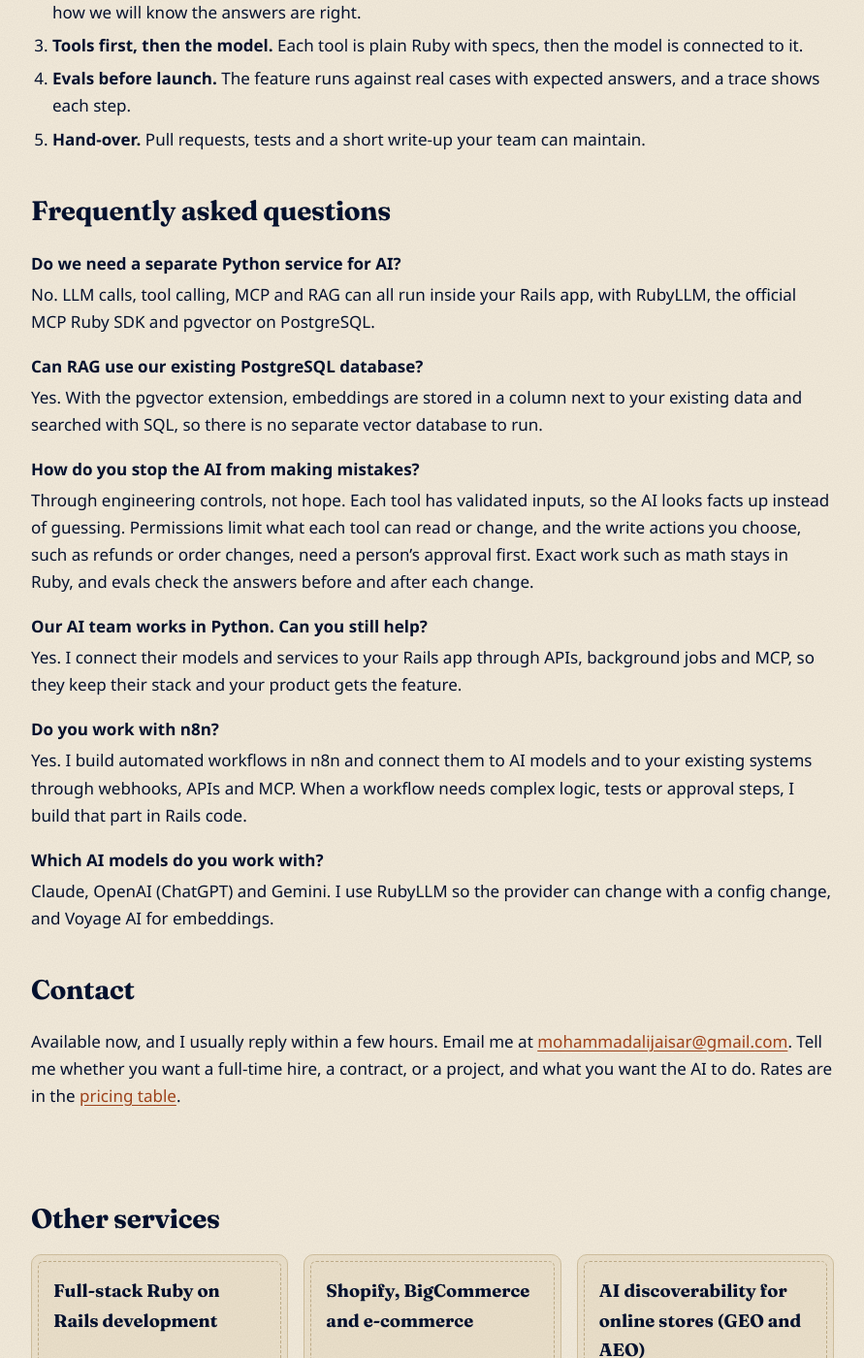
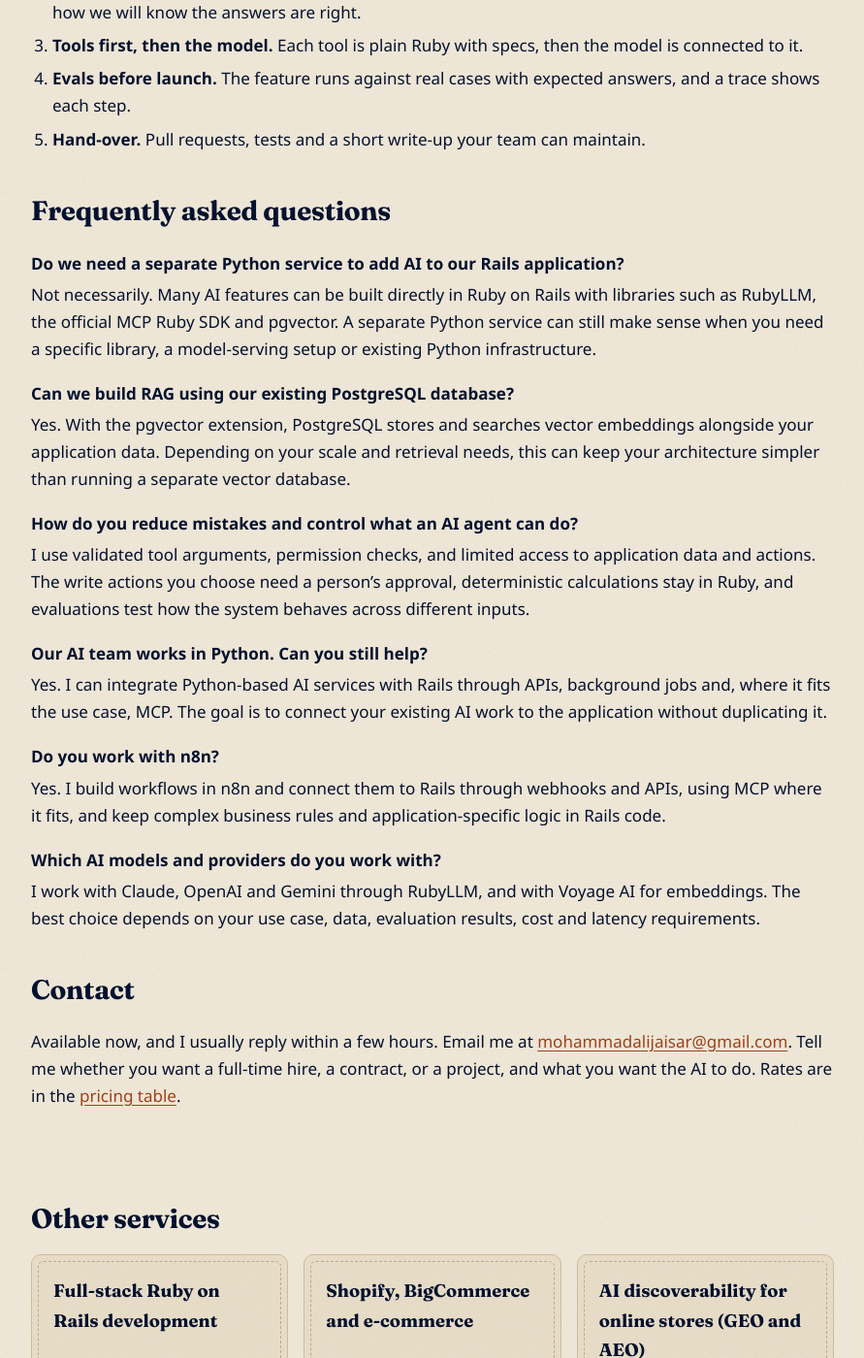
Before and after one commit to mjesar/mjesar.github.io, a Jekyll site: the page built from services/ai-in-rails/index.md, in a window 1280 px wide and 1400 px high, scrolled down 2531 px. Shown: the whole window at 97% size, without its empty margins (194-1085 px from the left). Built offline with Jekyll 4.4.1, drawn with Linux system fonts in a browser that asks for light colours.

Commit message:
rewrite faqs to answer first, avoid absolute claims and match ai approval wording

```diff
--- a/services/ai-in-rails/index.md
+++ b/services/ai-in-rails/index.md
@@ -7,18 +7,18 @@
 promise: AI that answers from your real data and can only do what you allow, built into the Rails app and systems you already run instead of a separate stack.
 contact_ask: what you want the AI to do
 faq:
-  - q: "Do we need a separate Python service for AI?"
-    a: "No. LLM calls, tool calling, MCP and RAG can all run inside your Rails app, with RubyLLM, the official MCP Ruby SDK and pgvector on PostgreSQL."
-  - q: "Can RAG use our existing PostgreSQL database?"
-    a: "Yes. With the pgvector extension, embeddings are stored in a column next to your existing data and searched with SQL, so there is no separate vector database to run."
-  - q: "How do you stop the AI from making mistakes?"
-    a: "Through engineering controls, not hope. Each tool has validated inputs, so the AI looks facts up instead of guessing. Permissions limit what each tool can read or change, and the write actions you choose, such as refunds or order changes, need a person's approval first. Exact work such as math stays in Ruby, and evals check the answers before and after each change."
+  - q: "Do we need a separate Python service to add AI to our Rails application?"
+    a: "Not necessarily. Many AI features can be built directly in Ruby on Rails with libraries such as RubyLLM, the official MCP Ruby SDK and pgvector. A separate Python service can still make sense when you need a specific library, a model-serving setup or existing Python infrastructure."
+  - q: "Can we build RAG using our existing PostgreSQL database?"
+    a: "Yes. With the pgvector extension, PostgreSQL stores and searches vector embeddings alongside your application data. Depending on your scale and retrieval needs, this can keep your architecture simpler than running a separate vector database."
+  - q: "How do you reduce mistakes and control what an AI agent can do?"
+    a: "I use validated tool arguments, permission checks, and limited access to application data and actions. The write actions you choose need a person's approval, deterministic calculations stay in Ruby, and evaluations test how the system behaves across different inputs."
   - q: "Our AI team works in Python. Can you still help?"
-    a: "Yes. I connect their models and services to your Rails app through APIs, background jobs and MCP, so they keep their stack and your product gets the feature."
+    a: "Yes. I can integrate Python-based AI services with Rails through APIs, background jobs and, where it fits the use case, MCP. The goal is to connect your existing AI work to the application without duplicating it."
   - q: "Do you work with n8n?"
-    a: "Yes. I build automated workflows in n8n and connect them to AI models and to your existing systems through webhooks, APIs and MCP. When a workflow needs complex logic, tests or approval steps, I build that part in Rails code."
-  - q: "Which AI models do you work with?"
-    a: "Claude, OpenAI (ChatGPT) and Gemini. I use RubyLLM so the provider can change with a config change, and Voyage AI for embeddings."
+    a: "Yes. I build workflows in n8n and connect them to Rails through webhooks and APIs, using MCP where it fits, and keep complex business rules and application-specific logic in Rails code."
+  - q: "Which AI models and providers do you work with?"
+    a: "I work with Claude, OpenAI and Gemini through RubyLLM, and with Voyage AI for embeddings. The best choice depends on your use case, data, evaluation results, cost and latency requirements."
 ---
 ## Who it is for
 
```
Also changed, not shown: _data/faq.yml (+12 -12 lines), services/ai-discoverability/index.md (+8 -8 lines), services/rails-development/index.md (+7 -7 lines), services/shopify-development/index.md (+5 -5 lines).
